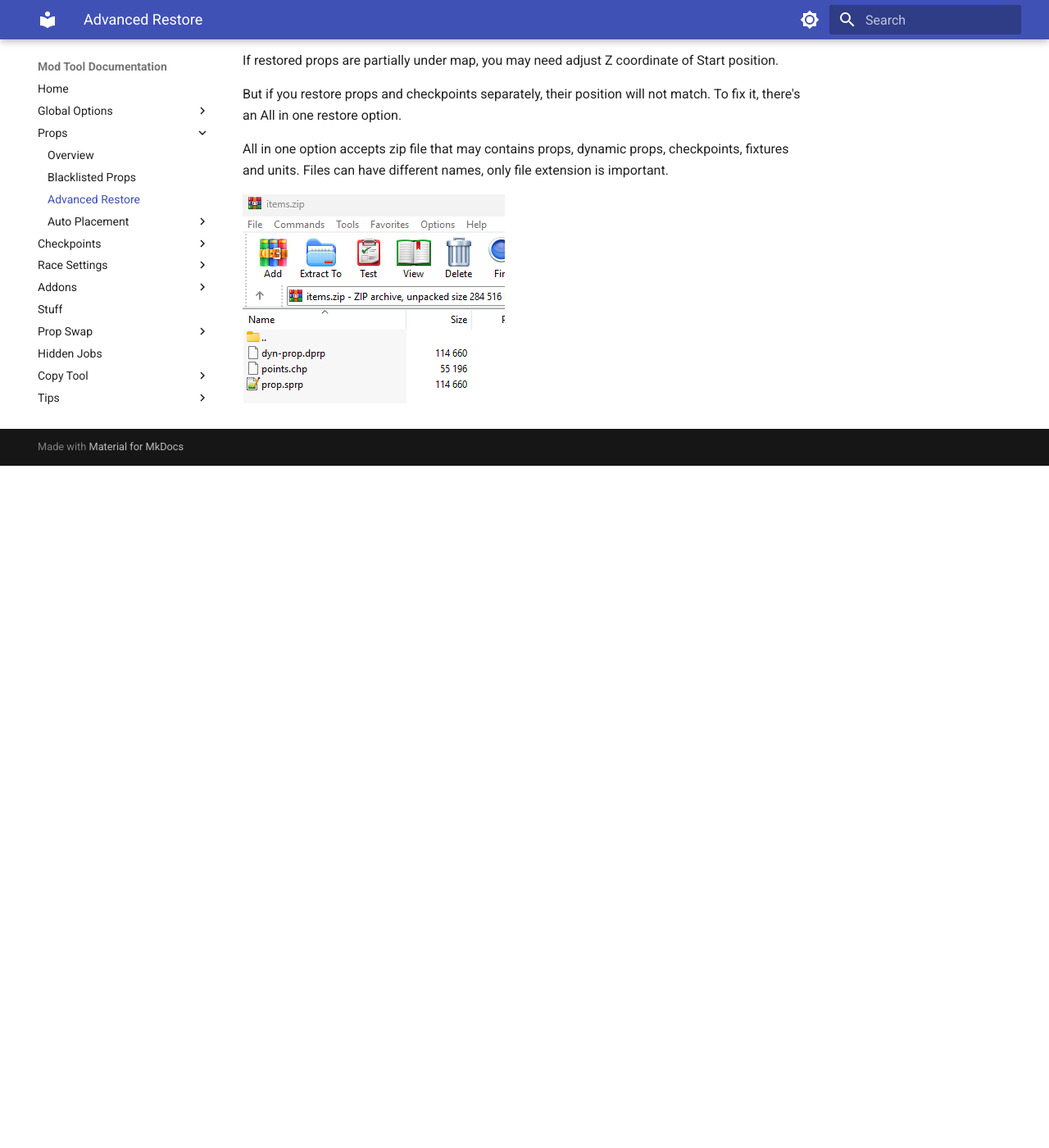
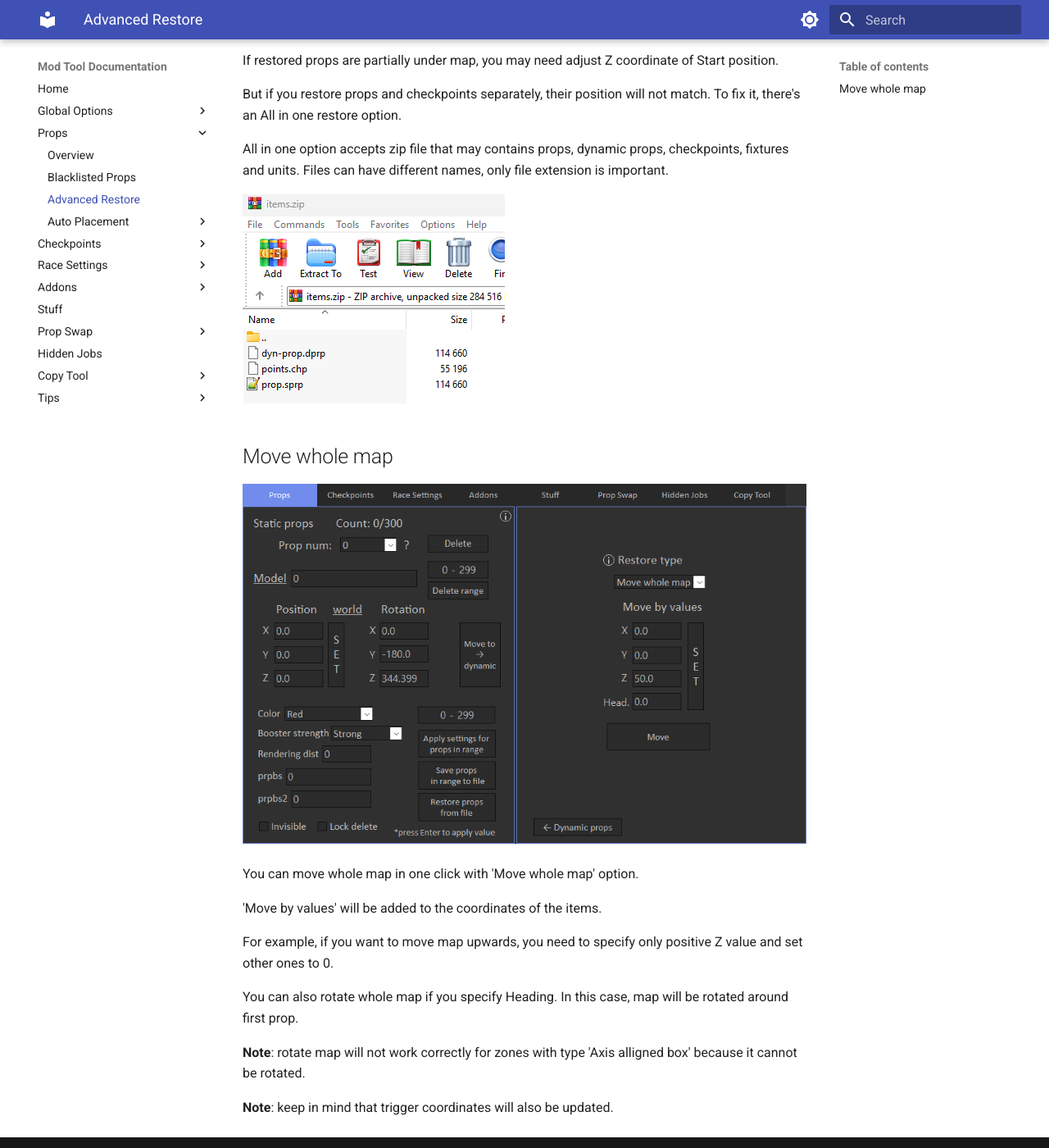
Before and after one commit to Oleg52/ModToolDocs, an MkDocs documentation site: the page built from docs/props/advanced-restore.md, in a window 1280 px wide and 1400 px high, scrolled down 2008 px. Shown: the whole window at 82% size. Built offline with MkDocs 1.6.1 and Material for MkDocs 9.7.7, drawn with Linux system fonts in a browser that asks for light colours; before the commit the page ends 2576 px from its top, so only the background shows below that.

Commit message:
add move whole map & update stuff tab

```diff
--- a/docs/props/advanced-restore.md
+++ b/docs/props/advanced-restore.md
@@ -28,3 +28,19 @@ But if you restore props and checkpoints separately, their position will not mat
 All in one option accepts zip file that may contains props, dynamic props, checkpoints, fixtures and units. Files can have different names, only file extension is important.
 
 ![Img4](../../assets/images/props/img07.png)
+
+## Move whole map
+
+![Img5](../../assets/images/props/img32.png)
+
+You can move whole map in one click with 'Move whole map' option.
+
+'Move by values' will be added to the coordinates of the items.
+
+For example, if you want to move map upwards, you need to specify only positive Z value and set other ones to 0.
+
+You can also rotate whole map if you specify Heading. In this case, map will be rotated around first prop.
+
+**Note**: rotate map will not work correctly for zones with type 'Axis alligned box' because it cannot be rotated.
+
+**Note**: keep in mind that trigger coordinates will also be updated.
```
Also changed, not shown: docs/stuff/overview.md (+2 -0 lines), docs/assets/images/props/img04.png, docs/assets/images/props/img32.png (added), docs/assets/images/stuff/img01.png.
